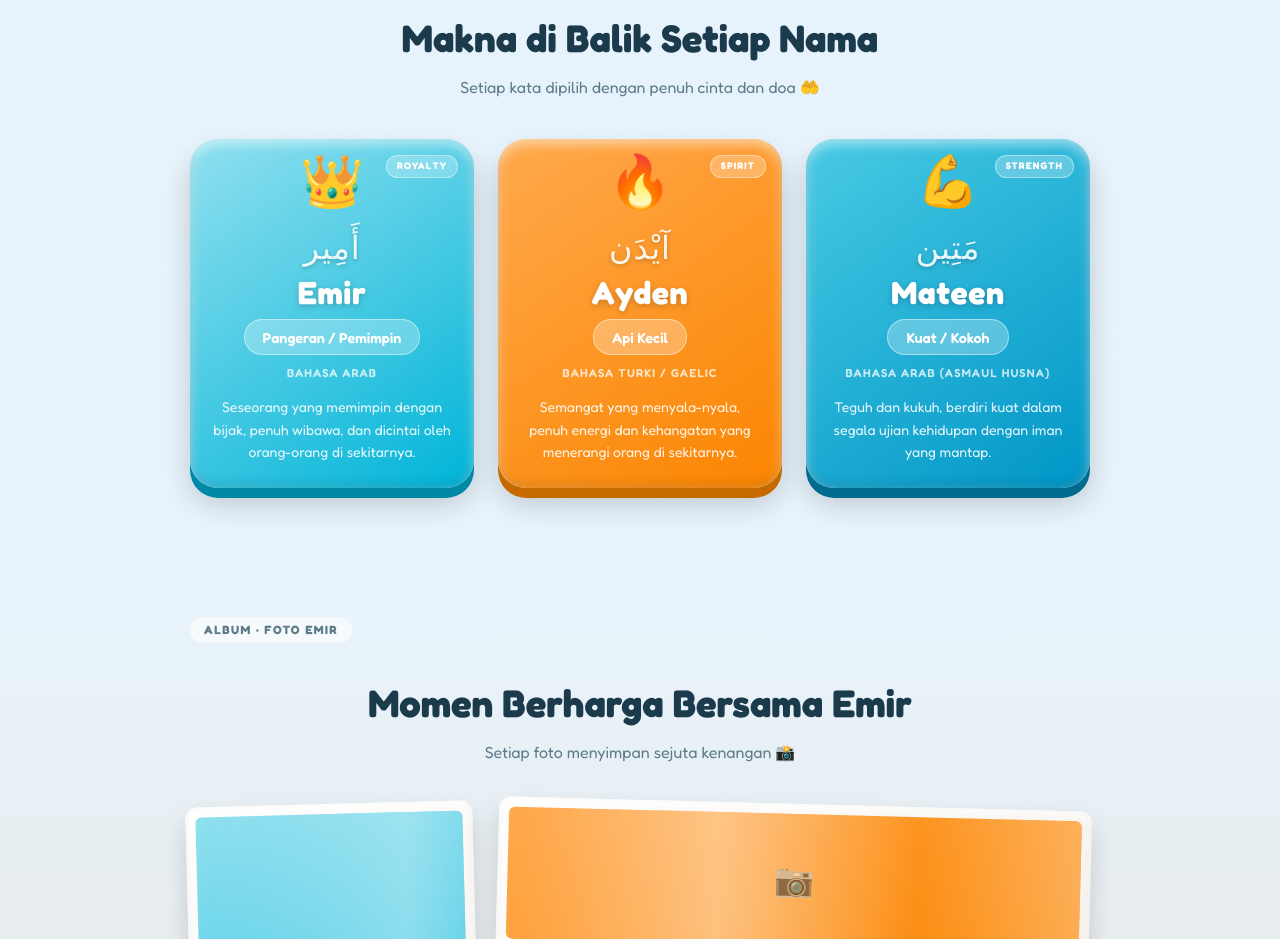
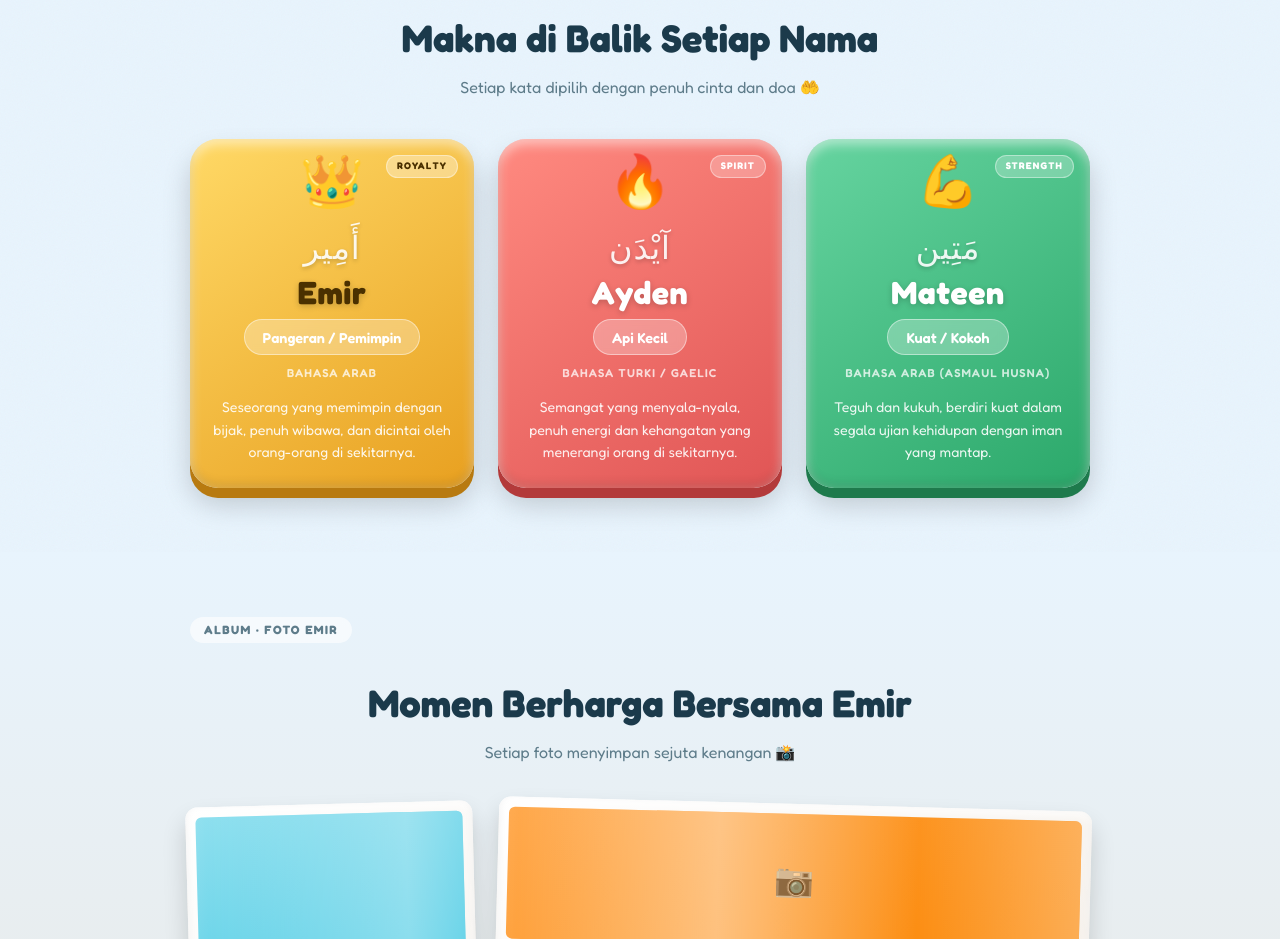
Before and after one commit to andreepratama27/event-invitation, an Astro site: page / in a window 1280 px wide. Shown: the part 2020-2959 px from the top of the page. Built offline with nearby package versions, Linux system fonts and the light colour scheme; Astro itself is replaced by a stand-in of ours.

Commit message:
feat: update name cards to Royal Gold, Sunset Coral, Forest Green
Break away from blue-heavy palette for name meaning cards:
- Emir: Royal Gold (#E8A020) — matches 'Pangeran' royalty meaning
- Ayden: Sunset Coral (#E05555) — matches 'Api' fire meaning
- Mateen: Forest Green (#2BA86A) — matches 'Kuat' strength meaning

Amp-Thread-ID: https://ampcode.com/threads/T-019d2e80-0cff-766c-9082-a83c6a8598e5
Co-authored-by: Amp <amp@ampcode.com>

```diff
--- a/src/components/NameMeanings.astro
+++ b/src/components/NameMeanings.astro
@@ -8,11 +8,11 @@ const names = [
     desc:    'Seseorang yang memimpin dengan bijak, penuh wibawa, dan dicintai oleh orang-orang di sekitarnya.',
     icon:    '👑',
     badge:   'ROYALTY',
-    color:   'var(--color-blue)',
-    colorDark:  'var(--color-blue-dark)',
-    colorLight: 'var(--color-blue-light)',
-    textColor: '#fff',
-    badgeBg: 'rgba(255,255,255,0.25)',
+    color:   '#E8A020',
+    colorDark:  '#B87A10',
+    colorLight: '#FFD966',
+    textColor: '#4A3000',
+    badgeBg: 'rgba(255,255,255,0.35)',
   },
   {
     word:    'Ayden',
@@ -22,9 +22,9 @@ const names = [
     desc:    'Semangat yang menyala-nyala, penuh energi dan kehangatan yang menerangi orang di sekitarnya.',
     icon:    '🔥',
     badge:   'SPIRIT',
-    color:   'var(--color-coral)',
-    colorDark:  'var(--color-coral-dark)',
-    colorLight: 'var(--color-coral-light)',
+    color:   '#E05555',
+    colorDark:  '#B33A3A',
+    colorLight: '#FF8A80',
     textColor: '#fff',
     badgeBg: 'rgba(255,255,255,0.25)',
   },
@@ -36,9 +36,9 @@ const names = [
     desc:    'Teguh dan kukuh, berdiri kuat dalam segala ujian kehidupan dengan iman yang mantap.',
     icon:    '💪',
     badge:   'STRENGTH',
-    color:   'var(--color-green)',
-    colorDark:  'var(--color-green-dark)',
-    colorLight: 'var(--color-green-light)',
+    color:   '#2BA86A',
+    colorDark:  '#1E7A4C',
+    colorLight: '#66D4A0',
     textColor: '#fff',
     badgeBg: 'rgba(255,255,255,0.25)',
   },
```
